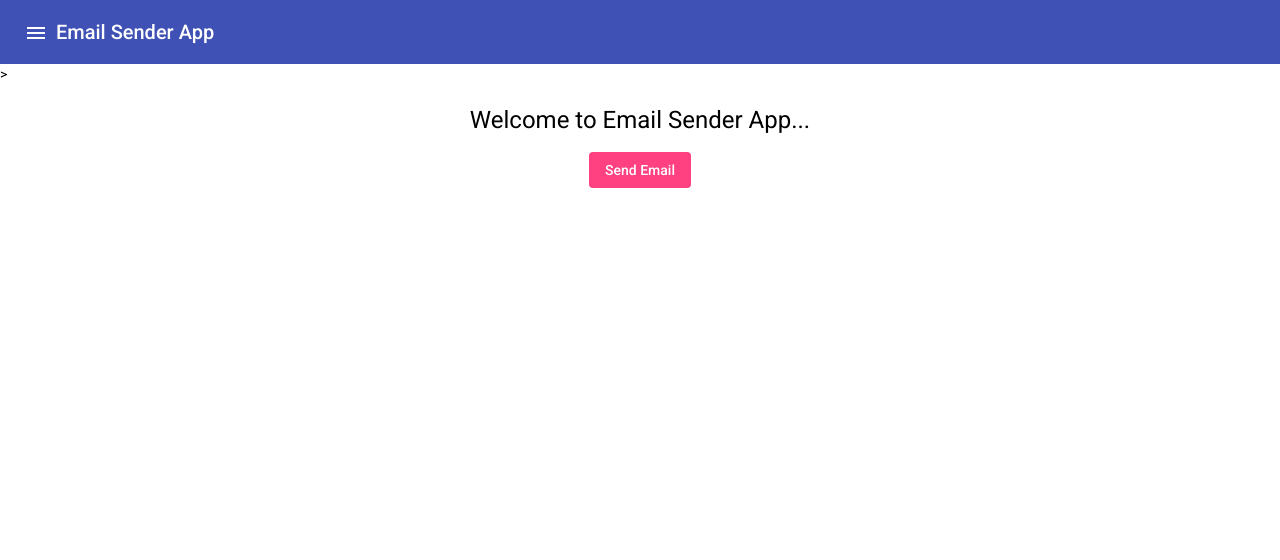
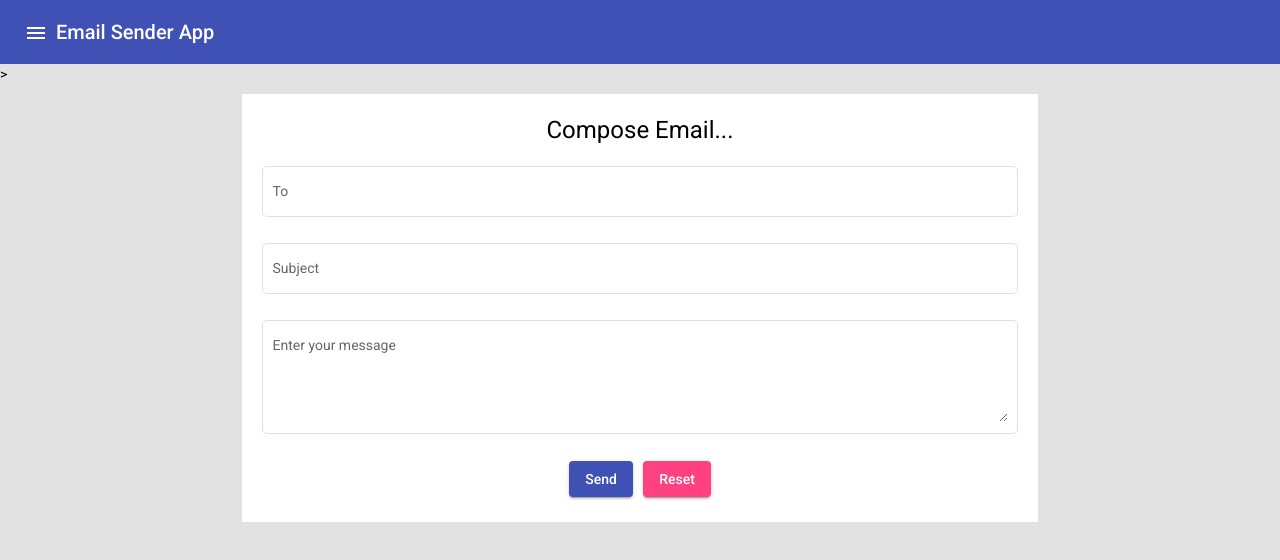
Before and after one commit to satishgupta07/Angular, an Angular app: page /sendemail in a window 1280 px wide. Before the commit this address led to /. Shown: the top 560 px of the page. Built offline with nearby package versions, Linux system fonts and the light colour scheme.

Commit message:
send email successfully via api
Signed-off-by: Satish Kumar <satish.kumar06@nagarro.com>

```diff
--- a/src/app/app-routing.module.ts
+++ b/src/app/app-routing.module.ts
@@ -1,7 +1,20 @@
 import { NgModule } from '@angular/core';
 import { Routes, RouterModule } from '@angular/router';
+import { EmailComponent } from './components/email/email.component';
+import { HomeComponent } from './components/home/home.component';
 
-const routes: Routes = [];
+const routes: Routes = [
+  {
+    path:"sendemail",
+    component:EmailComponent,
+    pathMatch:"full"
+  },
+  {
+    path:'',
+    component:HomeComponent,
+    pathMatch:"full"
+  }
+];
 
 @NgModule({
   imports: [RouterModule.forRoot(routes)],
--- a/src/app/app.component.html
+++ b/src/app/app.component.html
@@ -1,2 +1,2 @@
 <app-navbar></app-navbar>
-<app-home></app-home>
+<router-outlet></router-outlet>
--- /dev/null
+++ b/src/app/components/email/email.component.css
@@ -0,0 +1,26 @@
+.field {
+    width: 100%;
+}
+
+.card {
+    width: 60%;
+    margin: auto;
+    background: white;
+    padding: 20px;
+}
+
+.container {
+    margin: 10px;
+}
+
+.card h1 {
+    text-align: center;
+}
+
+.text-center {
+    text-align: center;
+}
+
+.card button {
+    margin: 5px;
+}
--- /dev/null
+++ b/src/app/components/email/email.component.html
@@ -0,0 +1,25 @@
+<div class="container">
+    <div class="card">
+        <div>
+            <form (ngSubmit)="doSubmitForm()">
+            <h1>Compose Email...</h1>
+            <mat-form-field class="field" appearance="outline">
+                <mat-label>To</mat-label>
+                <input name="to" [(ngModel)]="data.to" matInput>
+            </mat-form-field>
+            <mat-form-field class="field" appearance="outline">
+                <mat-label>Subject</mat-label>
+                <input name="subject" [(ngModel)]="data.subject" matInput>
+            </mat-form-field>
+            <mat-form-field class="field" appearance="outline">
+                <mat-label>Enter your message</mat-label>
+                <textarea name="message" [(ngModel)]="data.message" rows="5" matInput></textarea>
+            </mat-form-field>
+            <div class="text-center">
+                <button type="submit" mat-raised-button color="primary">Send</button>
+                <button type="reset" mat-raised-button color="accent">Reset</button>
+            </div>
+        </form>
+        </div>
+    </div>
+</div>
--- /dev/null
+++ b/src/app/components/email/email.component.ts
@@ -0,0 +1,42 @@
+import { Component, OnInit } from '@angular/core';
+import { MatSnackBar } from '@angular/material/snack-bar';
+import { EmailService } from 'src/app/service/email.service';
+
+@Component({
+  selector: 'app-email',
+  templateUrl: './email.component.html',
+  styleUrls: ['./email.component.css']
+})
+export class EmailComponent implements OnInit {
+
+  data={
+    to:"",
+    subject:"",
+    message:""
+  }
+
+  constructor(private email:EmailService, private snak:MatSnackBar) { }
+
+  ngOnInit(): void {
+  }
+
+  doSubmitForm() {
+    console.log("try to submit form");
+    console.log("DATA: ", this.data);
+
+    if(this.data.to=='' || this.data.subject=='' || this.data.message=='') {
+        this.snak.open("fields cannot be empty !!","OK");
+        return;
+    }
+
+    this.email.sendEmail(this.data).subscribe(
+      response=> {
+        console.log(response);
+      },
+      error=>{
+        console.log(error);
+      }
+    )
+  }
+
+}
--- a/src/app/components/home/home.component.html
+++ b/src/app/components/home/home.component.html
@@ -1,4 +1,5 @@
 <div class="container">
     <h1>Welcome to Email Sender App...</h1>
-    <button mat-flat-button color="accent" (click)="btnClick()">Send Email</button>
+    <p>Send email to any one</p>
+    <a routerLink="/sendemail" mat-flat-button color="accent" (click)="btnClick()">Send Email</a>
 </div>
--- /dev/null
+++ b/src/app/service/email.service.ts
@@ -0,0 +1,16 @@
+import { HttpClient } from '@angular/common/http';
+import { Injectable } from '@angular/core';
+
+@Injectable({
+  providedIn: 'root'
+})
+export class EmailService {
+
+  private baseUrl:string="http://localhost:9595"
+
+  constructor(private http:HttpClient) { }
+
+  sendEmail(data) {
+    return this.http.post(`${this.baseUrl}/sendemail`,data);
+  }
+}
--- a/src/styles.css
+++ b/src/styles.css
@@ -1,4 +1,5 @@
 /* You can add global styles to this file, and also import other style files */
 
 html, body { height: 100%; }
-body { margin: 0; font-family: Roboto, "Helvetica Neue", sans-serif; }
+body { margin: 0; font-family: Roboto, "Helvetica Neue", sans-serif;
+        background-color: #e2e2e2; }
```
Also changed, not shown: src/app/app.module.ts (+14 -3 lines), 2 other files (tests, documents, lock files or other folders).
